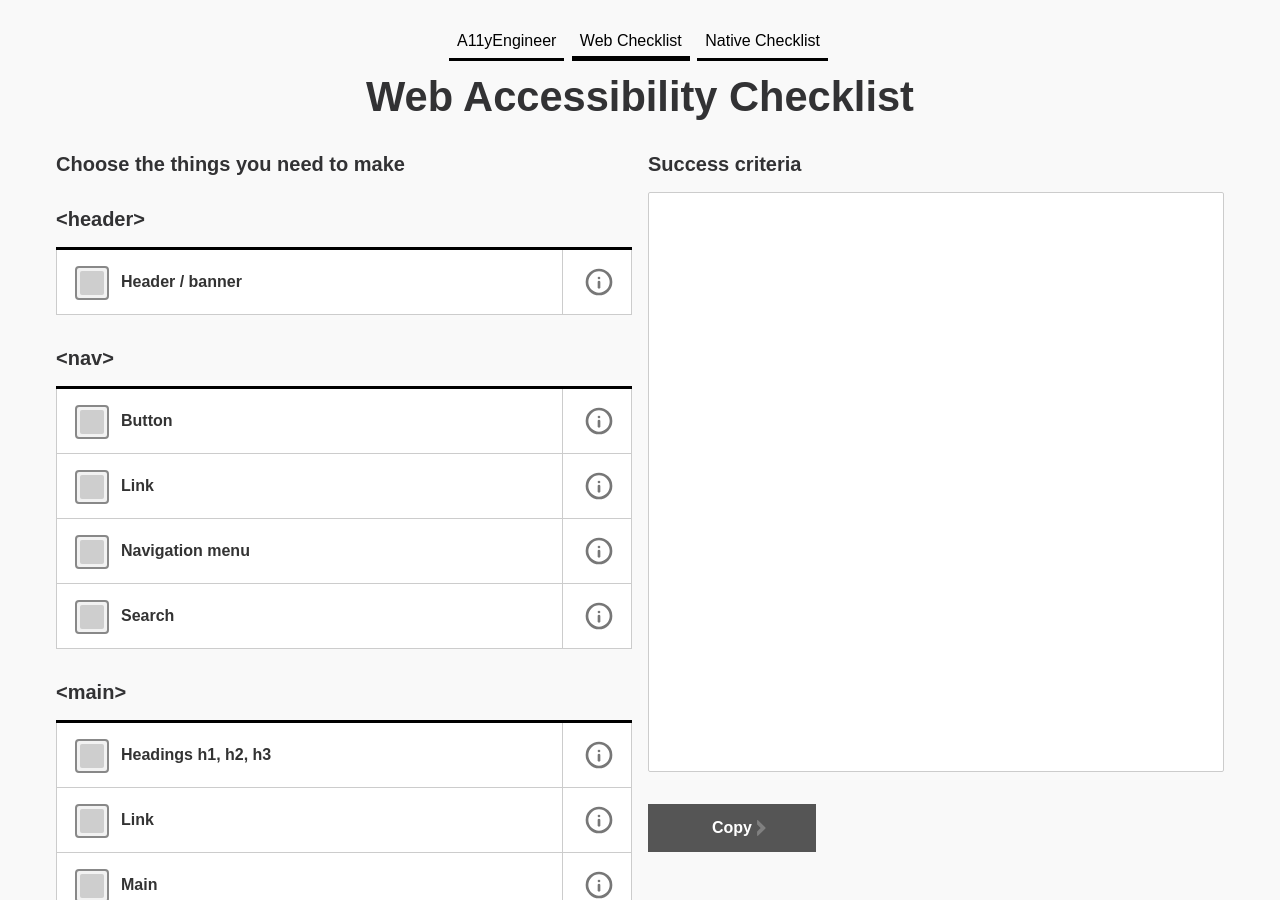
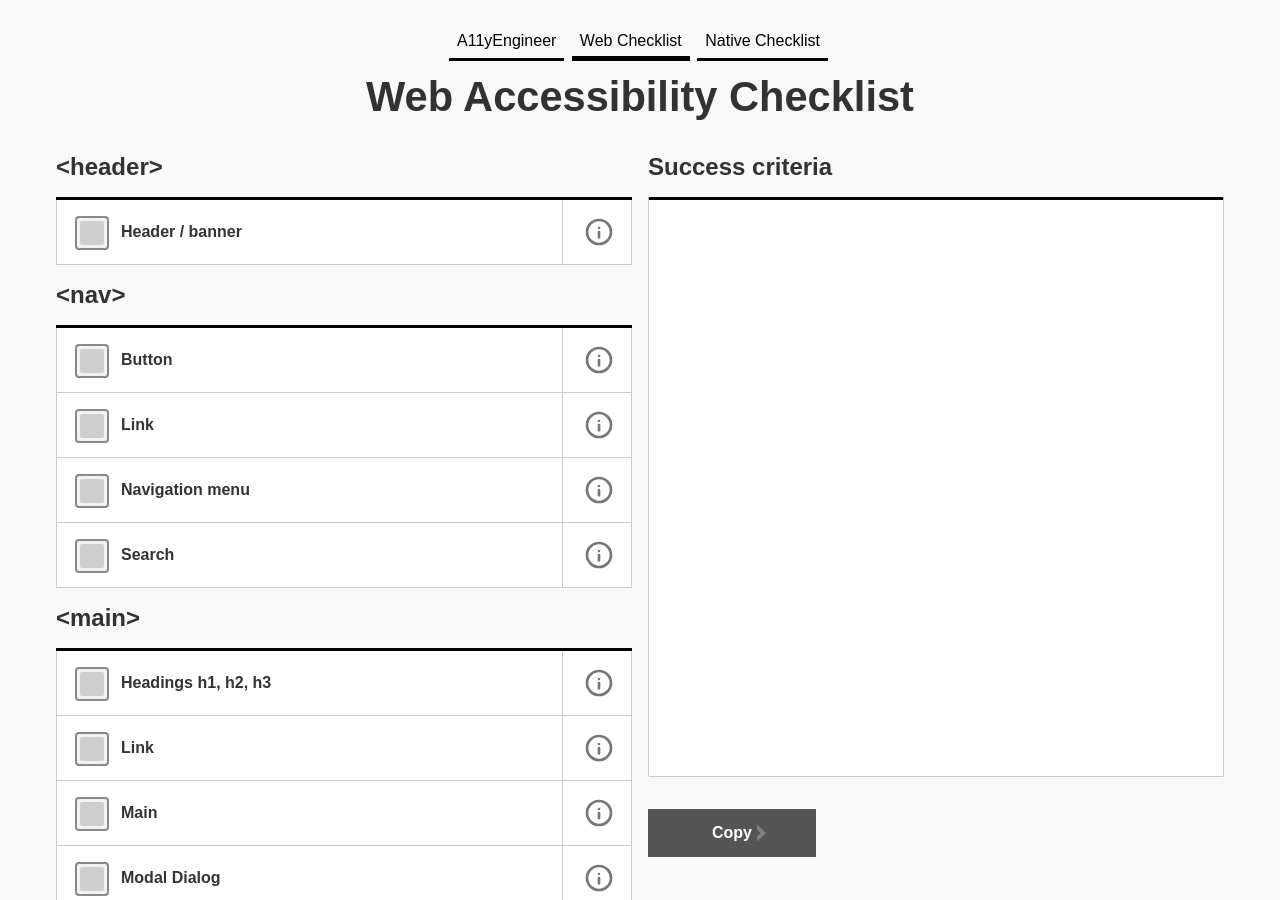
Before and after one commit to charlietriplett/OpenA11yEngineer, a Jekyll site: the page built from web.md, in a window 1280 px wide and 900 px high. Built offline with Jekyll 4.4.1, drawn with Linux system fonts in a browser that asks for light colours.

Commit message:
Layout updates

```diff
--- /dev/null
+++ b/_includes/criteria-textarea.html
@@ -0,0 +1,18 @@
+<div>
+    <div class="textarea-container">
+        <label for="criteria-area" class="h-bravo">
+            Success criteria
+        </label>
+        <textarea id="criteria-area"></textarea>
+        <div class="textarea-controls">
+            <div>
+                <button id="copy" class="button-alpha" type="button">
+                    Copy
+                </button>
+                <!--<input type="checkbox" role="switch" id="markdown">-->
+                <!--<label for="markdown">Show Markdown</label>-->
+
+            </div>
+        </div>
+    </div>
+</div>
--- a/_layouts/checklist-web.html
+++ b/_layouts/checklist-web.html
@@ -12,14 +12,10 @@ layout: default
     <form>
       <div class="success-criteria-maker">
         <div class="checklist-container">
-          <h2 class="h-charlie">
-            Choose the things you need to make
-          </h2>
-
             {% assign categories =  site.checklist-web | map: 'categories' | join: ','  | split: ',' | uniq  %}
             {% for category in site.web-categories-order %}
               <fieldset>
-                <legend class="checklist-landmark">
+                <legend class="checklist-landmark h-bravo">
                   <span aria-hidden="true">&lt;</span>{{ category | escape }}<span aria-hidden="true">&gt;</span>
                 </legend>
                 <ul>
@@ -30,26 +26,8 @@ layout: default
               </fieldset>
             {% endfor %}
         </div>
+        {% include criteria-textarea.html %}
 
-
-        <div>
-          <div class="textarea-container">
-            <label for="criteria-area" class="h-charlie">
-              Success criteria
-            </label>
-            <textarea id="criteria-area"></textarea>
-            <div class="textarea-controls">
-              <div>
-                <button id="copy" class="button-alpha" type="button">
-                  Copy
-                </button>
-                <!--<input type="checkbox" role="switch" id="markdown">-->
-                <!--<label for="markdown">Show Markdown</label>-->
-
-              </div>
-            </div>
-          </div>
-        </div>
       </div>
     </form>
   </div>
--- a/_sass/modules/_checklist.scss
+++ b/_sass/modules/_checklist.scss
@@ -1,5 +1,5 @@
 .checklist-landmark {
-  padding: 1rem 1rem 1rem 0;
+  padding: 0rem 1rem 1rem 0;
   margin: 0 0 -1px 0;
   border-bottom: 3px solid #000;
   position: relative;
@@ -68,6 +68,7 @@
 
     textarea {
       height: calc(100vh - 20rem);
+      border-top: 3px solid #000;
       padding: 1rem;
     }
   }
--- a/_sass/modules/_table.scss
+++ b/_sass/modules/_table.scss
@@ -8,8 +8,8 @@ table {
   table-layout: auto;
   margin: 0 0 3rem 0;
   padding:0;
-  background:none;
-  border:none;
+  background: none;
+  border: none;
   border-collapse:collapse;
   border-spacing:0;
   background-image:none;
```
Also changed, not shown: _layouts/checklist-native.html (+2 -21 lines).
